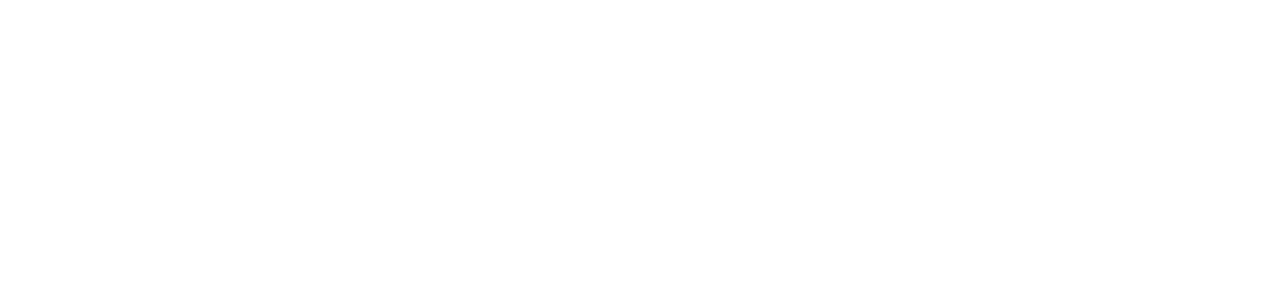
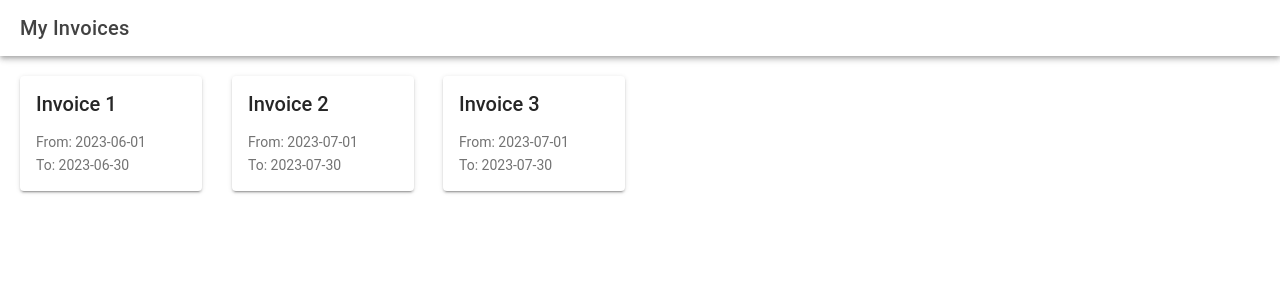
Before and after one commit to erperejildo/myPayslips, a React (Vite) app: page /invoices in a window 1280 px wide. Shown: the top 300 px of the page. Built offline with nearby package versions, Linux system fonts and the light colour scheme.

Commit message:
Project rename

```diff
--- a/capacitor.config.ts
+++ b/capacitor.config.ts
@@ -2,8 +2,8 @@ import type { CapacitorConfig } from '@capacitor/cli';
 
 const config: CapacitorConfig = {
   appId: 'io.ionic.starter',
-  appName: 'myInvoices',
-  webDir: 'dist'
+  appName: 'myPayslips',
+  webDir: 'dist',
 };
 
 export default config;
--- a/ionic.config.json
+++ b/ionic.config.json
@@ -1,5 +1,5 @@
 {
-  "name": "myInvoices",
+  "name": "myPayslips",
   "integrations": {
     "capacitor": {}
   },
--- a/package.json
+++ b/package.json
@@ -1,5 +1,5 @@
 {
-  "name": "myInvoices",
+  "name": "myPayslips",
   "private": true,
   "version": "0.0.1",
   "type": "module",
--- a/src/App.tsx
+++ b/src/App.tsx
@@ -1,7 +1,7 @@
 import { Redirect, Route } from 'react-router-dom';
 import { IonApp, IonRouterOutlet, setupIonicReact } from '@ionic/react';
 import { IonReactRouter } from '@ionic/react-router';
-import Home from './pages/Home';
+import Home from './pages/InvoicesList/InvoicesList';
 
 /* Core CSS required for Ionic components to work properly */
 import '@ionic/react/css/core.css';
@@ -32,6 +32,7 @@ import '@ionic/react/css/palettes/dark.system.css';
 
 /* Theme variables */
 import './theme/variables.css';
+import InvoicesList from './pages/InvoicesList/InvoicesList';
 
 setupIonicReact();
 
@@ -39,11 +40,11 @@ const App: React.FC = () => (
   <IonApp>
     <IonReactRouter>
       <IonRouterOutlet>
-        <Route exact path="/home">
-          <Home />
+        <Route exact path="/invoices">
+          <InvoicesList />
         </Route>
         <Route exact path="/">
-          <Redirect to="/home" />
+          <Redirect to="/invoices" />
         </Route>
       </IonRouterOutlet>
     </IonReactRouter>
--- a/src/pages/Home.tsx
+++ b/src/pages/InvoicesList/InvoicesList.tsx
@@ -12,7 +12,7 @@ import {
   IonTitle,
   IonToolbar,
 } from '@ionic/react';
-import './Home.css';
+import './InvoicesList.css';
 
 const invoices: Invoice[] = [
   {
@@ -35,7 +35,7 @@ const invoices: Invoice[] = [
   },
 ];
 
-const Home: React.FC = () => {
+const InvoicesList: React.FC = () => {
   return (
     <IonPage>
       <IonHeader>
@@ -66,4 +66,4 @@ const Home: React.FC = () => {
   );
 };
 
-export default Home;
+export default InvoicesList;
```
Also changed, not shown: src/pages/InvoicesList/InvoicesList.css (added), 3 other files (tests, documents, lock files or other folders).
